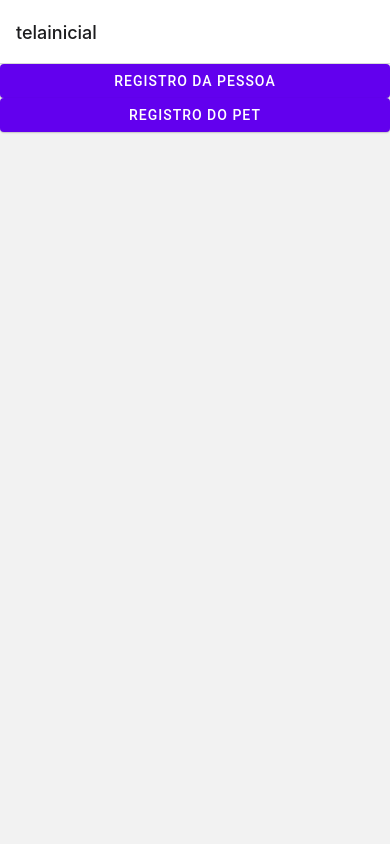
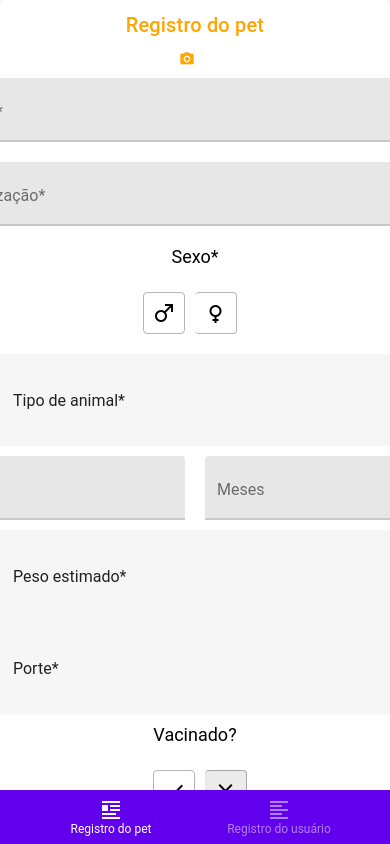
Before and after one commit to slfg/testeRegistroPet, a React Native app: screen / in a window 390 px wide. Built offline with nearby package versions, Linux system fonts and the light colour scheme.

Commit message:
bottom bar + scroll adicionado

```diff
--- a/App.js
+++ b/App.js
@@ -1,39 +1,48 @@
 import { StatusBar } from 'expo-status-bar';
-import { StyleSheet, Text, View } from 'react-native';
+import * as React from 'react';
+import { StyleSheet, Text, View, ScrollView } from 'react-native';
 import { Provider as PaperProvider } from 'react-native-paper';
-import { Button } from "react-native-paper";
-import { NavigationContainer } from "@react-navigation/native";
-import { createNativeStackNavigator } from '@react-navigation/native-stack';
+import { BottomNavigation, Button } from "react-native-paper";
+/* import { NavigationContainer } from "@react-navigation/native";
+import { createNativeStackNavigator } from '@react-navigation/native-stack'; */
 import RegistroPessoa from './screens/registropessoa';
 import RegistroPet from "./screens/registropet";
 
-function telainicial({ navigation }) {
+function telainicial() {
 	return (
 		<View>
-			<Button mode="contained" onPress={() => navigation.push('RegistroPessoa')}>
+			<Button mode="contained">
 				Registro da pessoa
 			</Button>
-			<Button mode="contained" onPress={() => navigation.push('RegistroPet')}>
+			<Button mode="contained">
 				Registro do pet
 			</Button>
 		</View>
 	)
 }
 
-const Stack = createNativeStackNavigator();
+export default function App() {
+	const [index, setIndex] = React.useState(0);
 
-export default function App() {
+	const [routes] = React.useState([
+		{ key: 'registropet', title: 'Registro do pet', icon: 'format-float-left' },
+		{ key: 'registropessoa', title: 'Registro do usuário', icon:'format-align-left' },
+	]);
+
+	const renderScene = BottomNavigation.SceneMap({
+		registropet: RegistroPet,
+		registropessoa: RegistroPessoa,
+	});
+
 	return (
 		<PaperProvider>
-			<NavigationContainer>
-				<Stack.Navigator>
-					<Stack.Screen name="telainicial" component={telainicial} />
-					<Stack.Screen name='RegistroPet' component={RegistroPet} />
-					<Stack.Screen name='RegistroPessoa' component={RegistroPessoa} />
-					{	/* <RegistroPet/> */}
-					{ /* <RegistroPessoa /> */}
-				</Stack.Navigator>
-			</NavigationContainer>
+			<BottomNavigation
+				navigationState={{ index, routes }}
+				onIndexChange={setIndex}
+				renderScene={renderScene}
+			/>
+			{	/* <RegistroPet/> */}
+			{ /* <RegistroPessoa /> */}
 		</PaperProvider>
 	);
 }
--- a/screens/registropessoa.js
+++ b/screens/registropessoa.js
@@ -1,12 +1,12 @@
 import * as React from "react";
-import { SafeAreaView } from "react-native";
+import { SafeAreaView, ScrollView } from "react-native";
 import { Card, Title, Button, ToggleButton, TextInput, Text, List } from "react-native-paper";
 import { View, StyleSheet, Image } from "react-native";
 import * as ImagePicker from "expo-image-picker";
-import { NavigationContainer } from '@react-navigation/native';
-import { createNativeStackNavigator } from '@react-navigation/native-stack';
+/* import { NavigationContainer } from '@react-navigation/native';
+import { createNativeStackNavigator } from '@react-navigation/native-stack'; */
 
-const RegistroPessoa = ({ navigation }) => {
+const RegistroPessoa = () => {
 
 	const imageUpload = () => {
 		ImagePicker.launchImageLibrary({}, response => {
@@ -64,17 +64,20 @@ const RegistroPessoa = ({ navigation }) => {
 	});
 
 	return (
-		<SafeAreaView style={container.content}>
-			<View style={container.view}>
+		<SafeAreaView style={{ flex: 1 }}>
+			<ScrollView>
 				<Card
-					theme={theme}>
-					<Card.Title title="Registro do Usuário" titleStyle={{
+					theme={theme}
+					style={{
+						alignItems: "center",
+						justifyContent: "center",
+					}}>
+					<Card.Title title="Registro do usuário" titleStyle={{
 						fontSize: 20,
 						color: 'orange',
 						textAlign: "center"
 					}} />
 					<Card.Content>
-						<List.Section>
 						<List.Accordion
 							title={tipopessoa === "" ? "Tipo de pessoa" : tipopessoa}
 							left={props => <List.Icon {...props} icon="account-multiple" />}
@@ -93,7 +96,6 @@ const RegistroPessoa = ({ navigation }) => {
 								onPress={() => seTipoppessoa("Pessoa jurídica")}
 							/>
 						</List.Accordion>
-						</List.Section>
 					{tipopessoa === "Pessoa física" && (
 						<>
 							<TextInput
@@ -125,124 +127,6 @@ const RegistroPessoa = ({ navigation }) => {
 						style={container.elements}
 						theme={theme}
 						onChangeText={endereco => setEndereco(endereco)} />
-						{/* /* <Text style={container.text}>Sexo*</Text>
-					<ToggleButton.Row
-						style={container.elementscenter}
-						onValueChange={value => setSexo(value)}
-						value={sexo}>
-						<ToggleButton
-							icon="gender-male"
-							value="Macho"
-						/>
-						<ToggleButton
-						style={{
-							margin: 10
-						}}
-							icon="gender-female"
-							value="Fêmea"
-						/>
-					</ToggleButton.Row> */}
-						{/* <List.Accordion
-						title={raca}
-						theme={theme}
-						style={container.elements}
-						left={props => <List.Icon {...props} icon="dog" />}
-					>
-						<List.Item title="Salsicha"
-							onPress={() => setRaca("Salsicha")
-							} />
-						<List.Item title="Vira-lata"
-							onPress={() => setRaca("Vira-lata")
-							} />
-						<List.Item title="Poodle"
-							onPress={() => setRaca("Poodle")} />
-					</List.Accordion> */}
-						{/* <View style={{ flexDirection: "row" }}>
-						<View style={{ flex: 1 }}>
-							<TextInput label="Anos"
-						style={container.elements}
-						value={anos}
-								theme={theme}
-								onChangeText={anos => setAnos(anos)} />
-						</View>
-						<View style={{ flex: 1 }}>
-							<TextInput label="Meses"
-						style={container.elements}
-						value={meses}
-								theme={theme}
-								onChangeText={meses => setMeses(meses)} />
-						</View>
-					</View> */}
-						{/* <List.Accordion
-						title={peso}
-						style={container.elements}
-						theme={theme}
-						left={props => <List.Icon {...props} icon="weight" />}>
-						<List.Item title="2-5 kg"
-							onPress={() => setPeso("2-5 kg")} />
-						<List.Item title="5-10 kg"
-							onPress={() => setPeso("5-10 kg")} />
-						<List.Item title="10-15 kg"
-							onPress={() => setPeso("10-15 kg")} />
-					</List.Accordion>
-					<List.Accordion
-						title={porte}
-						style={container.elements}
-						theme={theme}
-						left={props => <List.Icon {...props} icon="dog-side" />}>
-						<List.Item title="Pequeno"
-							onPress={() => setPorte("Pequeno")} />
-						<List.Item title="Médio"
-							onPress={() => setPorte("Médio")} />
-						<List.Item title="Grande"
-							onPress={() => setPorte("Grande")} />
-					</List.Accordion>
-					<Text style={container.text}>Vacinado?</Text>
-					<ToggleButton.Row
-						onValueChange={value => setVacinado(value)}
-						style={container.elementscenter}
-						value={vacinado}>
-						<ToggleButton
-						style={{
-							margin: 10
-						}}
-							icon="check"
-							value="true"
-						/>
-						<ToggleButton
-							icon="close"
-							value="false"
-						/>
-					</ToggleButton.Row>
-					<Text style={container.text}>Castrado?</Text>
-					<ToggleButton.Row
-						onValueChange={value => setCastrado(value)}
-						style={container.elementscenter}
-						value={castrado}>
-						<ToggleButton
-						style={{
-							margin: 10
-						}}
-							icon="check"
-							value="true"
-						/>
-						<ToggleButton
-							icon="close"
-							value="false"
-						/>
-					</ToggleButton.Row> */}
-						{/* <List.Accordion
-						title={tipo}
-						style={container.elements}
-						theme={theme}
-						left={props => <List.Icon {...props} icon="carrot" />}>
-						<List.Item title="Cachorro"
-							onPress={() => setTipo("Cachorro")} />
-						<List.Item title="Gato"
-							onPress={() => setTipo("Gato")} />
-						<List.Item title="Coelho"
-							onPress={() => setTipo("Coelho")} />
-					</List.Accordion> */}
 					<TextInput label="Telefone*" theme={theme}
 						style={container.elements}
 						value={telefone}
@@ -262,19 +146,29 @@ const RegistroPessoa = ({ navigation }) => {
 						secureTextEntry={true}
 						value={senha}
 						onChangeText={senha => setSenha(senha)} />
+
 					<TextInput label="Confirmar senha*" theme={theme}
 						style={container.elements}
 						secureTextEntry={true}
 						value={confirmarsenha}
 						onChangeText={confirmarsenha => setConfirmarsenha(confirmarsenha)} />
 						</Card.Content>
-					<Card.Actions style={container.elementscenter}>
-						<Button mode="contained" color="orange" onPress={() => { }}>
-							Cadastrar Pessoa
+						<Card.Actions>
+						<View style={{
+							display: "flex",
+							flex: 1,
+							justifyContent: "center",
+							alignItems: "center",
+							flexDirection: "row",
+						}}>
+							<Button
+								mode="contained" color="orange" onPress={() => { }}>
+								Cadastrar
 							</Button>
+							</View>
 						</Card.Actions>
 				</Card>
-			</View>
+			</ScrollView>
 		</SafeAreaView>
 	);
 }
--- a/screens/registropet.js
+++ b/screens/registropet.js
@@ -1,12 +1,12 @@
 import * as React from "react";
-import { SafeAreaView, TouchableOpacity } from "react-native";
+import { SafeAreaView, ScrollView } from "react-native";
 import { Card, Title, Button, ToggleButton, TextInput, Text, List, Surface, Avatar } from "react-native-paper";
 import { View, StyleSheet, Image } from "react-native";
 import * as ImagePicker from "expo-image-picker";
-import { NavigationContainer } from '@react-navigation/native';
-import { createNativeStackNavigator } from '@react-navigation/native-stack';
+/* import { NavigationContainer } from '@react-navigation/native';
+import { createNativeStackNavigator } from '@react-navigation/native-stack'; */
 
-function RegistroPet ({ navigation }) {
+function RegistroPet () {
 
 	const [nome, setNome] = React.useState("");
 	const [localizacao, setLocalizacao] = React.useState("");
@@ -38,6 +38,12 @@ function RegistroPet ({ navigation }) {
 		}
 	};
 
+	const scrollView = StyleSheet.create({
+		container: {
+			flex: 1,
+		},
+	});
+
 	const theme = {
 		colors: {
 			primary: 'orange',
@@ -49,8 +55,8 @@ function RegistroPet ({ navigation }) {
 		content: {
 			display: "flex",
 			flex: 1,
+			alignItems: "center",
 			justifyContent: "center",
-			alignItems: "center",
 			flexDirection: "row",
 			backgroundColor: 'black',
 		},
@@ -70,13 +76,18 @@ function RegistroPet ({ navigation }) {
 			alignItems: "center",
 			justifyContent: "center",
 			textAlign: "center"
-		}
+		},
+		card : {
+			alignItems: "center",
+			justifyContent: "center",
+		},
 	});
 
 	return (
-		<SafeAreaView style={container.content}>
-			<View style={container.view}>
+		<SafeAreaView style={scrollView.container}>
+			<ScrollView>
 				<Card
+					style={container.card}
 					theme={theme}>
 					<Card.Title title="Registro do pet" titleStyle={{
 						fontSize: 20,
@@ -293,7 +304,7 @@ function RegistroPet ({ navigation }) {
 						</View>
 					</Card.Actions>
 				</Card>
-			</View>
+			</ScrollView>
 		</SafeAreaView>
 	);
 }
```
Lines whose indentation alone changed are shown as unchanged.
